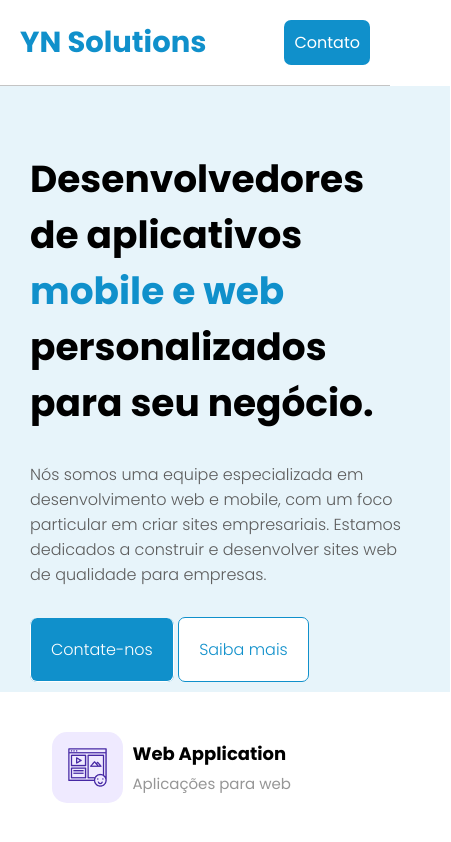
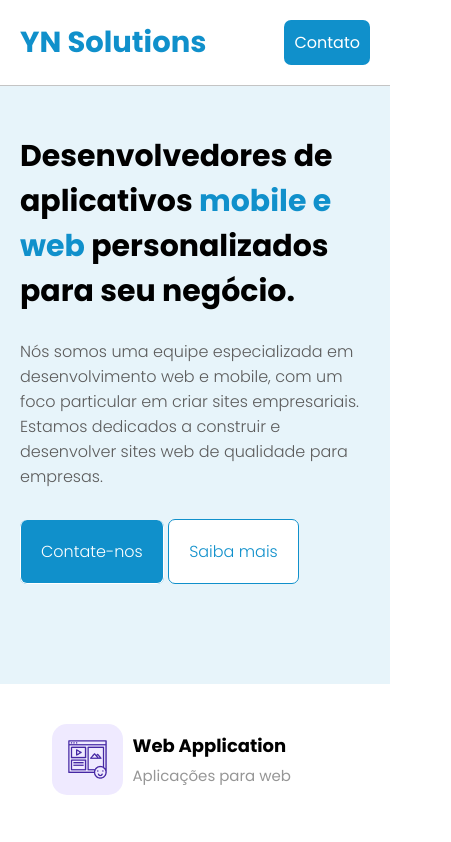
Before and after one commit to YgorGoesSoares/yn-solutions, a plain HTML site: page index.html in a window 390 px wide. Shown: the top 842 px of the page, 451 px wide, since content can reach past the window. Drawn offline with Linux system fonts and the light colour scheme.

Commit message:
fix: ajustando padding

```diff
--- a/mediastyles.css
+++ b/mediastyles.css
@@ -155,9 +155,6 @@
 }
 
 @media (max-width: 550px) {
-    .retang1 {
-        padding: 30px;
-    }
 
     .menu .item:nth-child(1) {
         display: none;
--- a/styles.css
+++ b/styles.css
@@ -83,6 +83,16 @@ h2 span {
   /* text-align: left;
     justify-content: start; */
 }
+
+.box-left h2 {
+  font-size: 30px;
+
+}
+
+.box-left {
+  padding: 20px;
+}
+
 
 .contact-us {
   font-size: 1rem;
@@ -428,11 +438,13 @@ h2 span {
   font-family: Poppins;
   font-size: 16px;
 }
+
 #celular {
   color: #787878;
   font-family: Poppins;
   font-size: 16px;
 }
+
 .form-contato {
   display: flex;
   flex: 1 1 370px;
@@ -527,3 +539,7 @@ footer {
   border-bottom: 1px solid #c7c7c7;
   margin-top: 2.5rem;
 }
+
+input {
+  width: 265px;
+}
```
